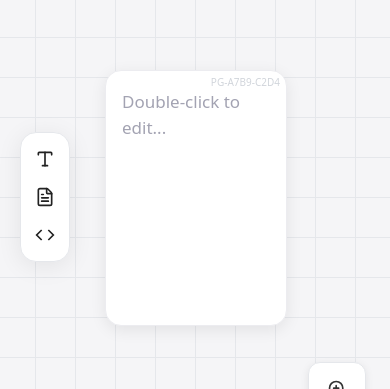
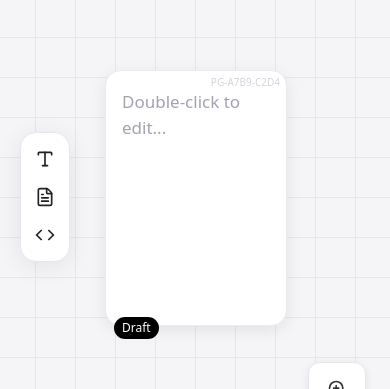
Before and after one commit to MayurT-finoux/storynet, a React (Vite) app: page / in a window 390 px wide. Shown: the part 225-614 px from the top of the page. Built offline with nearby package versions, Linux system fonts and the light colour scheme.

Commit message:
label added and mobile brwser support added

```diff
--- a/src/App.tsx
+++ b/src/App.tsx
@@ -15,7 +15,8 @@ function App() {
       width: 180,
       height: 254,
       label: 'Draft',
-      pageId: 'PG-A7B9-C2D4'
+      pageId: 'PG-A7B9-C2D4',
+      status: 'draft',
     }
   ]);
 
@@ -52,6 +53,8 @@ function App() {
       width: 180,
       height: 254,
       pageId,
+      status: 'draft',
+      label: ''
     };
     setElements(prev => [...prev, newPage]);
   };
@@ -114,6 +117,12 @@ function App() {
     setCharacters(prev => [...prev, newCharacter]);
   };
 
+  const handleUpdateStatus = (elementId: string, status: 'draft'|'idea'|'done') => {
+    setElements(prev => prev.map(el =>
+      el.id === elementId ? { ...el, status } : el
+    ));
+  };
+
   const handleUpdateCharacter = (id: string, character: Omit<Character, 'id'>) => {
     setCharacters(prev => prev.map(char =>
       char.id === id ? { ...character, id } : char
@@ -144,6 +153,7 @@ function App() {
         pageid: page.pageId,
         cordinates: `${page.x},${page.y}`,
         text: page.content || '',
+        status: page.status || 'draft',
         next: connectedPages.map(connectedPageKey => {
           const connectedPage = pages.find((p, i) => `page${i + 1}` === connectedPageKey);
           return connectedPage?.pageId || '';
@@ -172,6 +182,7 @@ function App() {
           setElements(newElements);
           setConnections(newConnections);
         }}
+          onUpdateStatus={handleUpdateStatus}
       />
 
       <CharacterModal
--- a/src/components/Canvas/InfiniteCanvas.tsx
+++ b/src/components/Canvas/InfiniteCanvas.tsx
@@ -24,6 +24,7 @@ export interface InfiniteCanvasProps {
   characters: Character[];
   onGenerateNetwork: () => Record<string, any>;
   onImportNetwork: (elements: CanvasElementData[], connections: ConnectionData[]) => void;
+  onUpdateStatus: (elementId: string, status: 'draft'|'idea'|'done') => void;
 }
 
 const InfiniteCanvas: React.FC<InfiniteCanvasProps> = ({
@@ -42,6 +43,14 @@ const InfiniteCanvas: React.FC<InfiniteCanvasProps> = ({
 }: InfiniteCanvasProps) => {
   const containerRef = useRef<HTMLDivElement>(null);
   const editorRef = useRef<HTMLDivElement>(null);
+
+  // status dropdown constants
+  const statuses: Array<'draft'|'idea'|'done'> = ['draft','idea','done'];
+
+  const updateStatus = (elementId: string, status: 'draft'|'idea'|'done') => {
+    onUpdateStatus(elementId, status);
+    setTagMenuFor(null);
+  };
   const [scale, setScale] = useState(INIT_SCALE);
   const [offset, setOffset] = useState({ x: 0, y: 0 });
   const [isPanning, setIsPanning] = useState(false);
@@ -58,6 +67,7 @@ const InfiniteCanvas: React.FC<InfiniteCanvasProps> = ({
   const [showJsonModal, setShowJsonModal] = useState(false);
   const [jsonInput, setJsonInput] = useState('');
   const [isImportMode, setIsImportMode] = useState(false);
+  const [tagMenuFor, setTagMenuFor] = useState<string | null>(null);
   const [draggedItemType, setDraggedItemType] = useState<'page' | 'text' | null>(null);
   const [draggedItemPosition, setDraggedItemPosition] = useState({ x: 0, y: 0 });
 
@@ -1056,6 +1066,49 @@ const InfiniteCanvas: React.FC<InfiniteCanvasProps> = ({
                 }}
               />
             </div>
+            {/* status label/dropdown */}
+            {element.type === 'page' && (
+              <div
+                onClick={(e)=>{e.stopPropagation(); setTagMenuFor(prev=> prev===element.id ? null : element.id);}}
+                style={{
+                  position: 'absolute',
+                  bottom: -14,
+                  left: 8,
+                  background: '#000',
+                  padding: '2px 8px',
+                  borderRadius: 9999,
+                  fontSize: 12,
+                  cursor: 'pointer',
+                  zIndex: 90,
+                  color: '#fff',
+                  whiteSpace: 'nowrap',
+                }}
+              >
+                <span style={{textTransform:'capitalize'}}>{element.status || 'draft'}</span>
+                {tagMenuFor === element.id && (
+                  <div style={{
+                    position: 'absolute',
+                    top: '100%',
+                    left: 0,
+                    background: 'white',
+                    border: '1px solid #e5e7eb',
+                    boxShadow: '0 2px 8px rgba(0,0,0,0.1)',
+                    borderRadius: 8,
+                    padding: 8,
+                    zIndex: 200,
+                    minWidth: 100,
+                  }}>
+                    {statuses.map(s => (
+                      <div key={s} style={{padding:'4px 8px', cursor:'pointer'}}
+                        onClick={(e)=>{e.stopPropagation(); updateStatus(element.id, s); setTagMenuFor(null);}}
+                      >
+                        {s.charAt(0).toUpperCase() + s.slice(1)}
+                      </div>
+                    ))}
+                  </div>
+                )}
+              </div>
+            )}
           </div>
         ))}
       </div>
@@ -1383,7 +1436,9 @@ const InfiniteCanvas: React.FC<InfiniteCanvasProps> = ({
                             width: 180,
                             height: 254,
                             content: pageData.text,
-                            pageId: pageData.pageid
+                            pageId: pageData.pageid,
+                            status: pageData.status || 'draft',
+                            label: pageData.label || ''
                           };
                           newElements.push(newPage);
                         });
--- a/src/types/canvas.ts
+++ b/src/types/canvas.ts
@@ -8,6 +8,7 @@ export interface CanvasElementData {
   content?: string;
   label?: string;
   pageId?: string; // Hidden ID for pages with PG prefix
+  status?: 'draft' | 'idea' | 'done'; // page workflow status
 }
 
 export interface ConnectionData {
```
Also changed, not shown: 2 other files (tests, documents, lock files or other folders).
